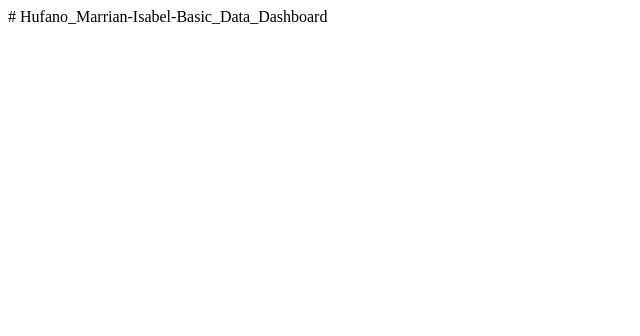
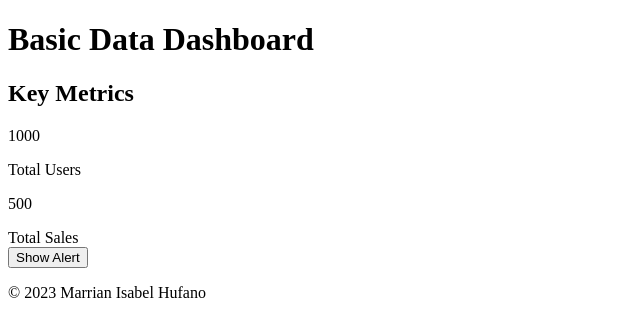
Before and after one commit to Marrianhufano19/Hufano_Marrian-Isabel-Basic_Data_Dashboard, a plain HTML site: page index.html in a window 1280 px wide. Shown: the whole page, without its empty margins (0-640 px from the left). Drawn offline with Linux system fonts and the light colour scheme.

Commit message:
index.html

```diff
--- a/index.html
+++ b/index.html
@@ -1 +1,30 @@
-# Hufano_Marrian-Isabel-Basic_Data_Dashboard
+<!DOCTYPE html>
+<html>
+<head>
+<title>Basic Data Dashboard</title>
+<link rel="stylesheet" href="styles.css">
+</head>
+<body>
+<header>
+  <h1>Basic Data Dashboard</h1>
+</header>
+<main>
+  <section>
+    <h2>Key Metrics</h2>
+    <div>
+      <p id="totalUsers">1000</p>
+      Total Users
+    </div>
+    <div>
+      <p id="totalSales">500</p>
+      Total Sales
+    </div>
+    <button id="alertButton">Show Alert</button>
+  </section>
+</main>
+<footer>
+  <p>&copy; 2023 Marrian Isabel Hufano</p>
+</footer>
+<script src="script.js"></script>
+</body>
+</html>
```
